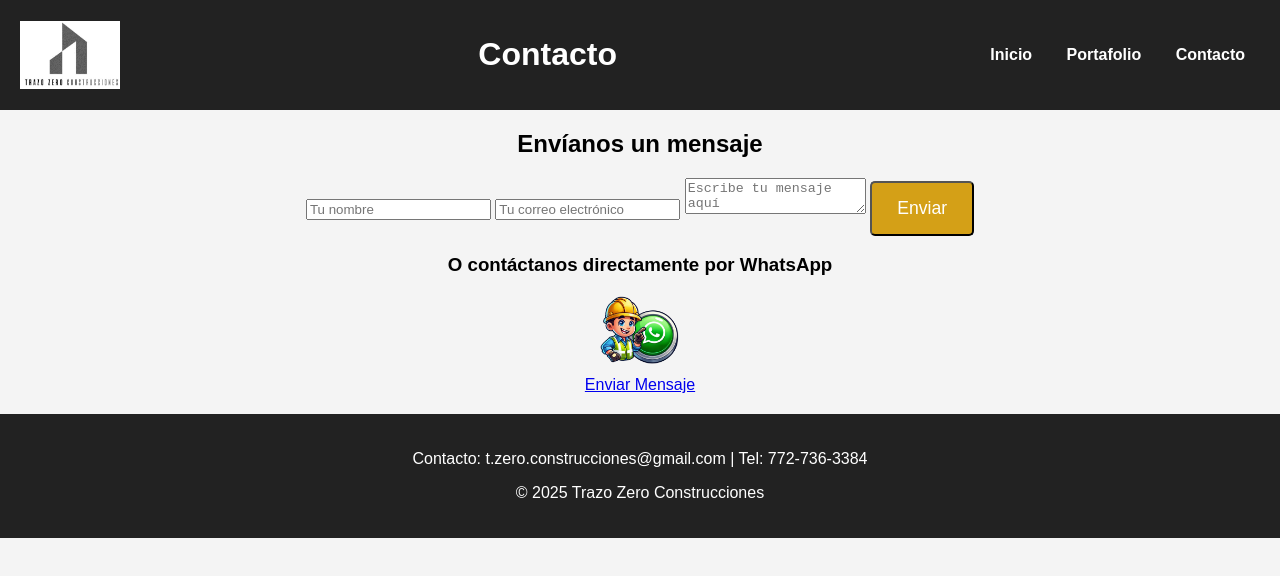
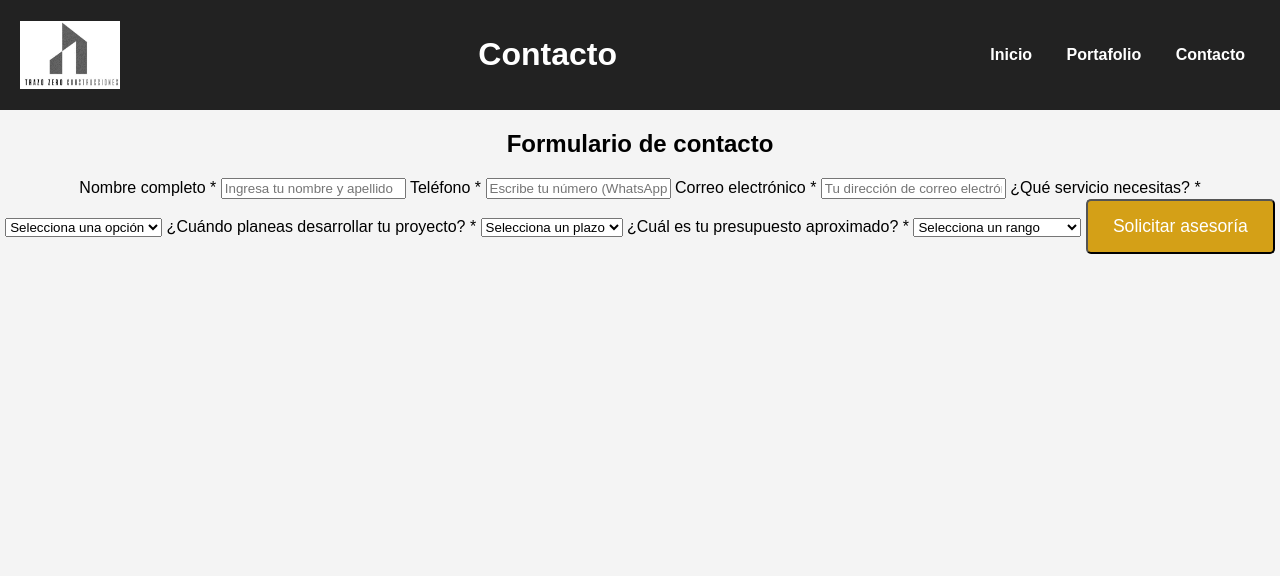
Before and after one commit to trazozero/tz, a plain HTML site: page contacto.html in a window 1280 px wide. Drawn offline with Linux system fonts and the light colour scheme.

Commit message:
Update contacto.html

```diff
--- a/contacto.html
+++ b/contacto.html
@@ -21,24 +21,45 @@
 </header>
 
 <section class="contacto">
-    <h2>Envíanos un mensaje</h2>
+    <h2>Formulario de contacto</h2>
     <form action="https://formsubmit.co/tu-email@example.com" method="POST">
-        <input type="text" name="nombre" placeholder="Tu nombre" required>
-        <input type="email" name="email" placeholder="Tu correo electrónico" required>
-        <textarea name="mensaje" placeholder="Escribe tu mensaje aquí" required></textarea>
-        <button type="submit" class="cta-button">Enviar</button>
+
+        <label for="nombre">Nombre completo *</label>
+        <input type="text" id="nombre" name="nombre" placeholder="Ingresa tu nombre y apellido" required>
+
+        <label for="telefono">Teléfono *</label>
+        <input type="tel" id="telefono" name="telefono" placeholder="Escribe tu número (WhatsApp o celular)" required>
+
+        <label for="email">Correo electrónico *</label>
+        <input type="email" id="email" name="email" placeholder="Tu dirección de correo electrónico" required>
+
+        <label for="servicio">¿Qué servicio necesitas? *</label>
+        <select id="servicio" name="servicio" required>
+            <option value="" disabled selected>Selecciona una opción</option>
+            <option value="remodelacion">Remodelación</option>
+            <option value="construccion">Construcción</option>
+            <option value="mobiliario">Mobiliario</option>
+            <option value="otro">Otro</option>
+        </select>
+
+        <label for="tiempo">¿Cuándo planeas desarrollar tu proyecto? *</label>
+        <select id="tiempo" name="tiempo" required>
+            <option value="" disabled selected>Selecciona un plazo</option>
+            <option value="inmediato">Inmediatamente</option>
+            <option value="1-3-meses">De 1 a 3 meses</option>
+            <option value="3-6-meses">De 3 a 6 meses</option>
+            <option value="mas-6-meses">En más de 6 meses</option>
+        </select>
+
+        <label for="presupuesto">¿Cuál es tu presupuesto aproximado? *</label>
+        <select id="presupuesto" name="presupuesto" required>
+            <option value="" disabled selected>Selecciona un rango</option>
+            <option value="menos-5000">Menos de $5,000</option>
+            <option value="5000-10000">Entre $5,000 y $10,000</option>
+            <option value="10000-20000">Entre $10,000 y $20,000</option>
+            <option value="mas-20000">Más de $20,000</option>
+        </select>
+
+        <button type="submit" class="cta-button">Solicitar asesoría</button>
     </form>
-
-    <h3>O contáctanos directamente por WhatsApp</h3>
-    <a href="https://wa.me/5217727363384" target="_blank" class="whatsapp-button">
-        <img src="img/whatsapp-icon.png" alt="WhatsApp"> Enviar Mensaje
-    </a>
 </section>
-
-<footer>
-    <p>Contacto: t.zero.construcciones@gmail.com | Tel: 772-736-3384</p>
-    <p>&copy; 2025 Trazo Zero Construcciones</p>
-</footer>
-
-</body>
-</html>
```
